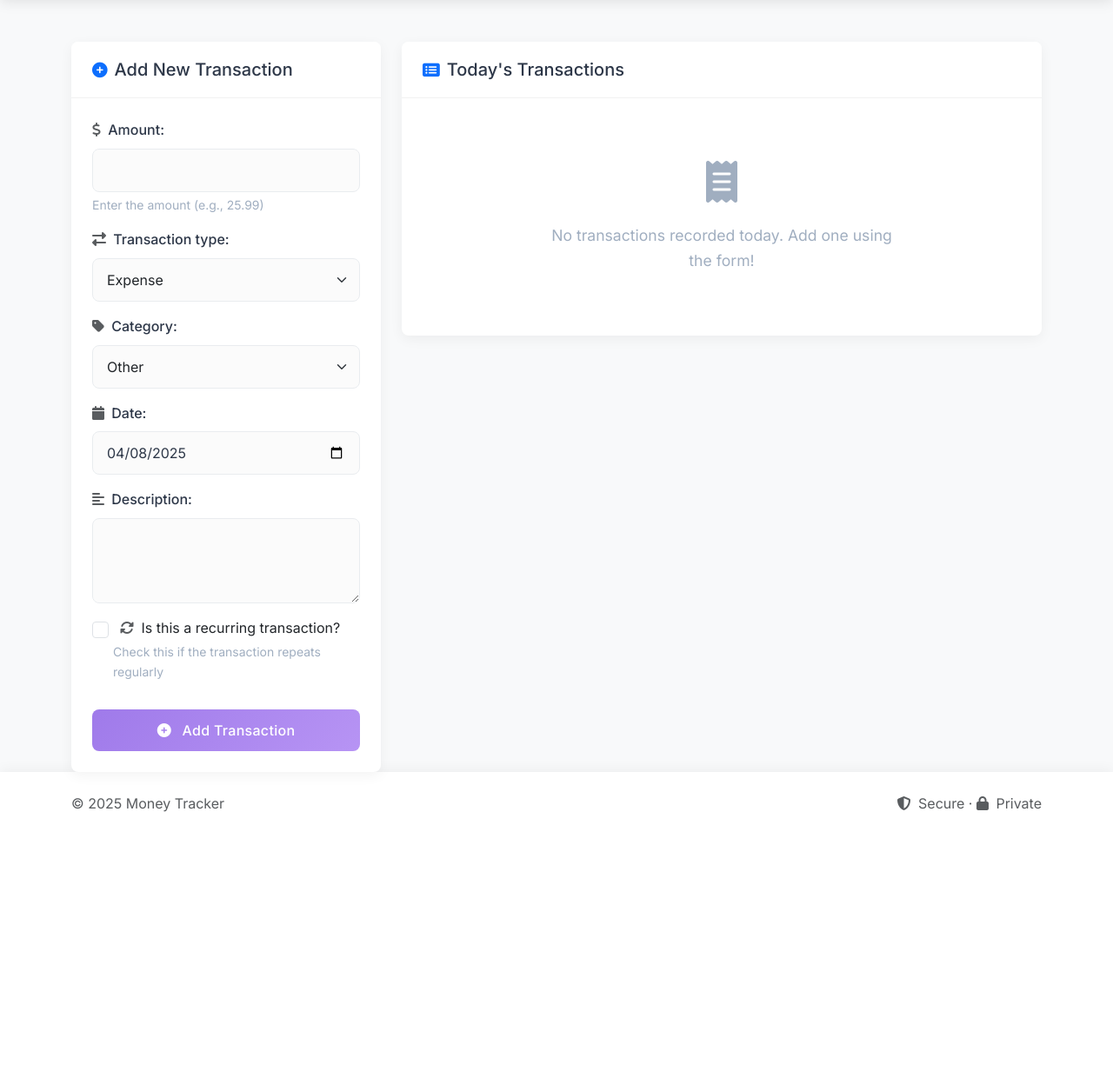
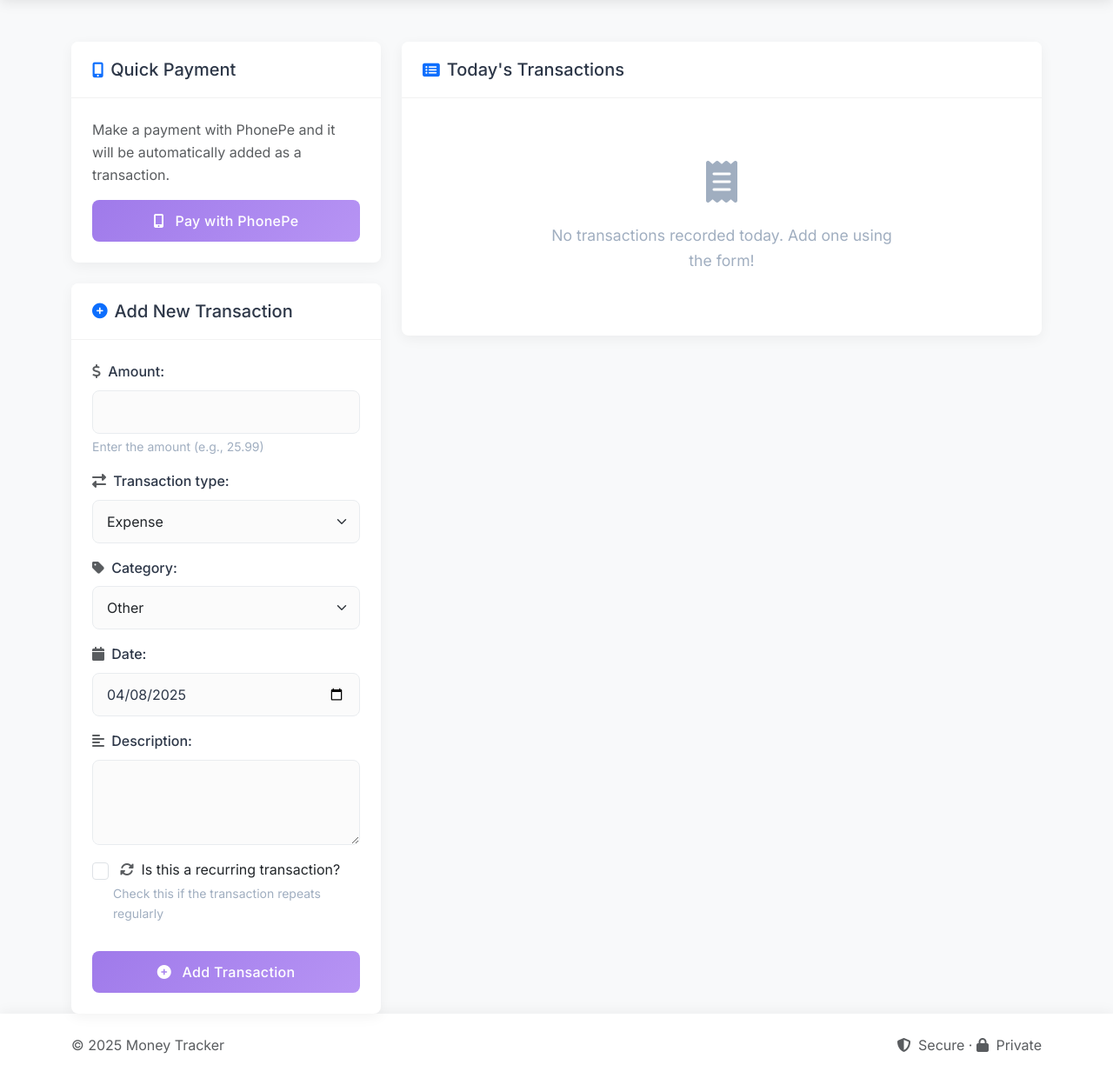
Before and after one commit to shagnikguha/MoneyTracker-WP_Project, a Django app: page /today_transactions in a window 1280 px wide. Shown: the part 80-1320 px from the top of the page at 87% size. Before the commit the page ends 1014 px from the top, so only its background shows below. Run offline with Django 4.2, Linux system fonts and the light colour scheme; a user stored in the database is signed in; data comes from the database, SQL or seed files in the repository.

Commit message:
Update today_transactions.html

```diff
--- a/main/templates/today_transactions.html
+++ b/main/templates/today_transactions.html
@@ -314,6 +314,20 @@
         <div class="row g-4">
             <!-- New Transaction Form -->
             <div class="col-lg-4 col-md-12">
+                <div class="card mb-4">
+                    <div class="card-header d-flex align-items-center">
+                        <i class="fas fa-mobile-alt me-2 text-primary"></i>
+                        <h3 class="h5 mb-0">Quick Payment</h3>
+                    </div>
+                    <div class="card-body">
+                        <p class="text-muted mb-3">Make a payment with PhonePe and it will be automatically added as a transaction.</p>
+                        <div class="d-grid">
+                            <a href="{% url 'initiate_payment' %}" class="btn btn-primary">
+                                <i class="fas fa-mobile-alt me-2"></i> Pay with PhonePe
+                            </a>
+                        </div>
+                    </div>
+                </div>
                 <div class="card">
                     <div class="card-header d-flex align-items-center">
                         <i class="fas fa-plus-circle me-2 text-primary"></i>
```
